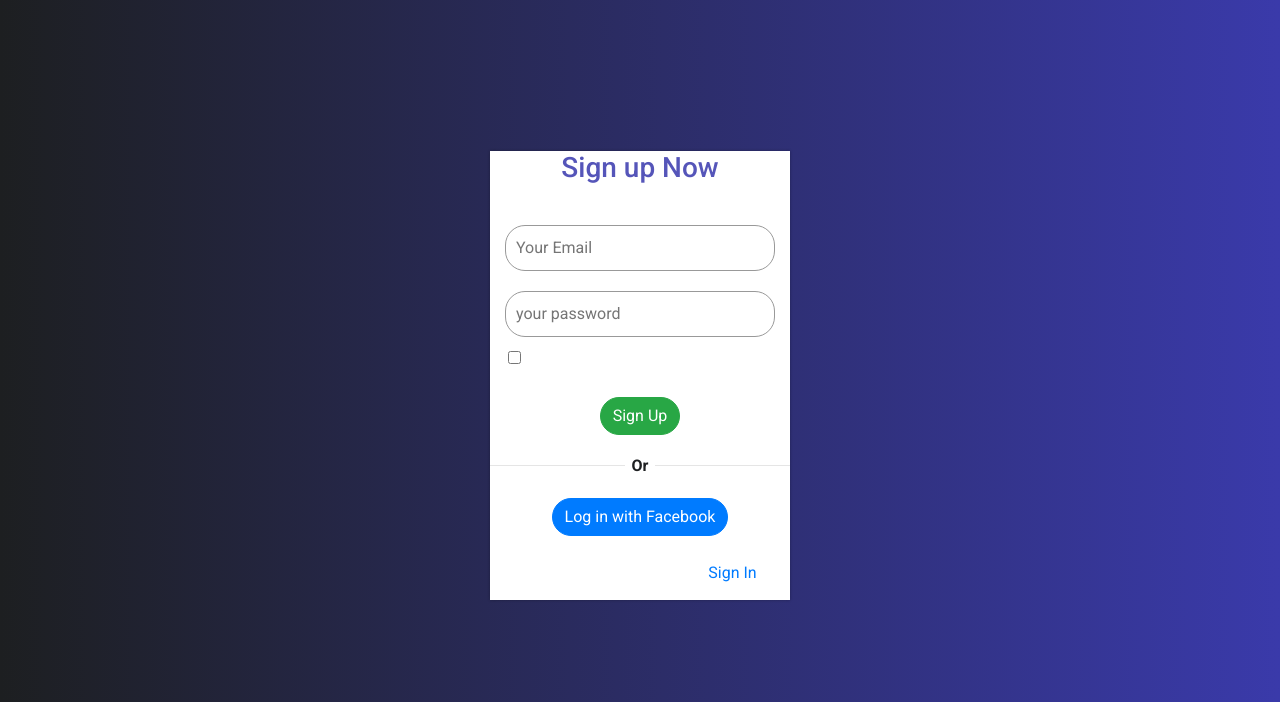
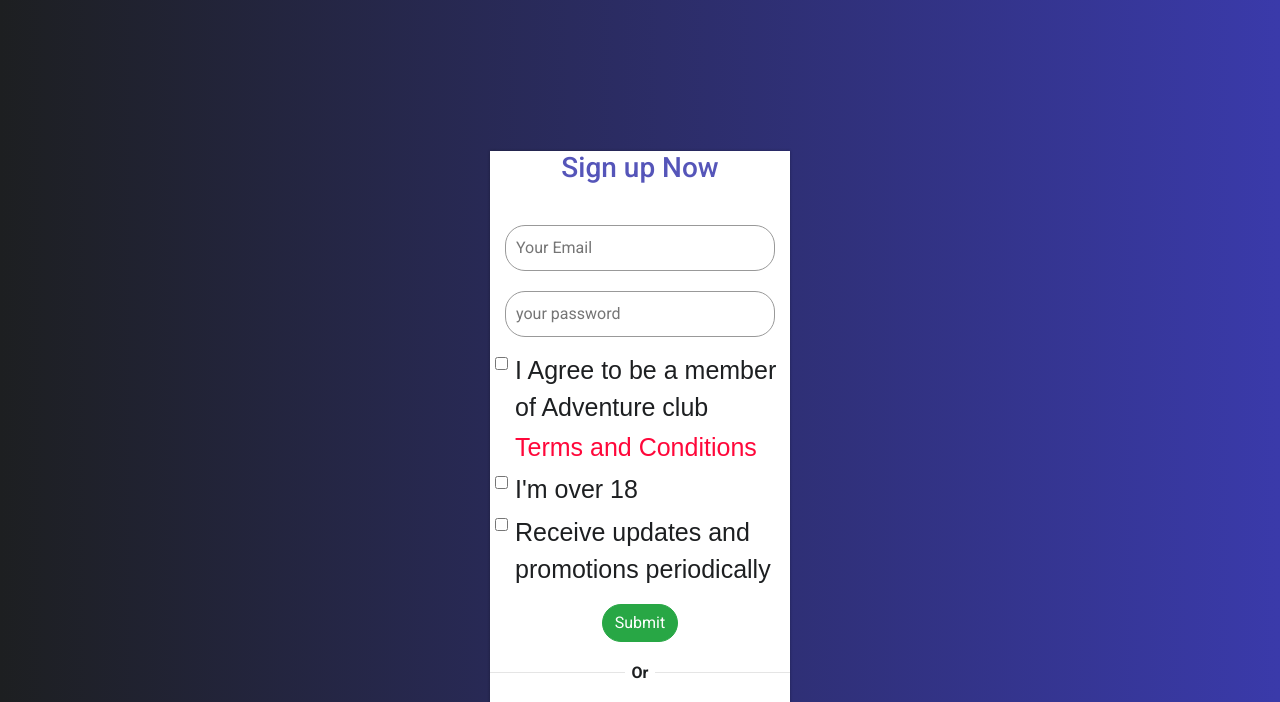
Before and after one commit to kushal118/milestone-project, a plain HTML site: page signup.html in a window 1280 px wide. Shown: the part 68-770 px from the top of the page. Drawn offline with nearby package versions, Linux system fonts and the light colour scheme; a web font is replaced by a local one.

Commit message:
final edit before submit

```diff
--- a/assets/style.css
+++ b/assets/style.css
@@ -377,6 +377,21 @@ img {
     color: rgb(85, 85, 185);
     margin-bottom: 30px;
 }
+.form-check{
+    text-align: left;
+    color: #1d1f21;
+    margin: 5px;
+
+}
+.form-check-label {
+  font-family: "Long Cang", sans-serif;
+  font-size: 25px;
+}
+
+.form-check a {
+  text-decoration: none;
+  color: #ff073a;
+}
 
 
 .input-box{
--- a/signup.html
+++ b/signup.html
@@ -7,6 +7,9 @@
     <link rel="stylesheet" href="https://cdn.jsdelivr.net/npm/bootstrap@4.5.3/dist/css/bootstrap.min.css" integrity="sha384-TX8t27EcRE3e/ihU7zmQxVncDAy5uIKz4rEkgIXeMed4M0jlfIDPvg6uqKI2xXr2" crossorigin="anonymous">
     <script src="https://cdn.jsdelivr.net/npm/bootstrap@4.5.3/dist/js/bootstrap.bundle.min.js" integrity="sha384-ho+j7jyWK8fNQe+A12Hb8AhRq26LrZ/JpcUGGOn+Y7RsweNrtN/tE3MoK7ZeZDyx" crossorigin="anonymous"></script>
     <link rel="stylesheet" href="https://stackpath.bootstrapcdn.com/font-awesome/4.7.0/css/font-awesome.min.css" integrity="sha384-wvfXpqpZZVQGK6TAh5PVlGOfQNHSoD2xbE+QkPxCAFlNEevoEH3Sl0sibVcOQVnN" crossorigin="anonymous">
+
+    <link rel="stylesheet" href="https://cdnjs.cloudflare.com/ajax/libs/hover.css/2.3.1/css/hover-min.css" integrity="sha512-csw0Ma4oXCAgd/d4nTcpoEoz4nYvvnk21a8VA2h2dzhPAvjbUIK6V3si7/g/HehwdunqqW18RwCJKpD7rL67Xg==" crossorigin="anonymous"
+    />
     <link rel="stylesheet" href="assets/style.css">
 </head>
 <body>
@@ -38,15 +41,32 @@
 <section id="banner">
     <div class="sign-up-form">
         <h3>Sign up Now</h3>
+
         <form>
-            <input type="email" class="input-box" placeholder="Your Email">
-            <input type="password" class="input-box" placeholder="your password">
-            <p><span><input type="checkbox"></span> I agree to the terms and conditions</p>
-            <button type="button" class="btn btn-success signup-btn">Sign Up</button>
+            <input type="email" class="input-box" placeholder="Your Email" required>
+            <input type="password" class="input-box" placeholder="your password" required>
+            <div class="form-check"  >
+                <input type="checkbox" class= "form-check-input" name="agree_t&c" id="agree" required >
+                <label class="form-check-label" for="agree">I Agree to be a member of Adventure club
+                  <a href="#" class="hvr-grow" data-toggle="modal">Terms and Conditions</a>
+                </label>
+
+            </div>
+            <div class="form-check">
+             <input type="checkbox" class="form-check-input" name="agree_over_18" id="over-18" required />
+                <label class="form-check-label" for="over-18"
+                  >I'm over 18
+                </label>
+              </div>
+              <div class="form-check">
+                <input type="checkbox" class="form-check-input" id="updates" name="recoive_updates"/>
+                <label class="form-check-label" for="updates">Receive updates and promotions periodically</label>
+              </div>
+            <button type="button" class="btn btn-success signup-btn">Submit</button>
             <hr>
             <p class="or">Or</p>
-            <button type="button" class="btn btn-primary signup-btn">Log in with Facebook</button>
-            <p class="account">Do you have an account ? <a href="#">Sign In</a></p>
+            <button type="button" class="btn btn-primary signup-btn">Sign up with Facebook</button>
+
 
 
 
@@ -92,7 +112,7 @@ class="bottom-img" alt="">
 <div class="row">
 <div class="col-sm-4 offset-1 footer-box">
  <a class="footer-logo" href="#"> <i class="fa fa-wpexplorer"></i> Adventure Club </a>
- <p>We are waiting for you to begain
+ <p>We are waiting for you to begin
  your new advanture with us</p>
 
 
```
